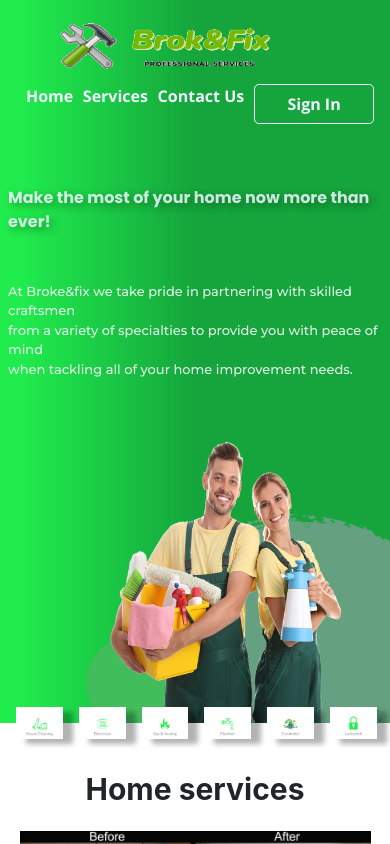
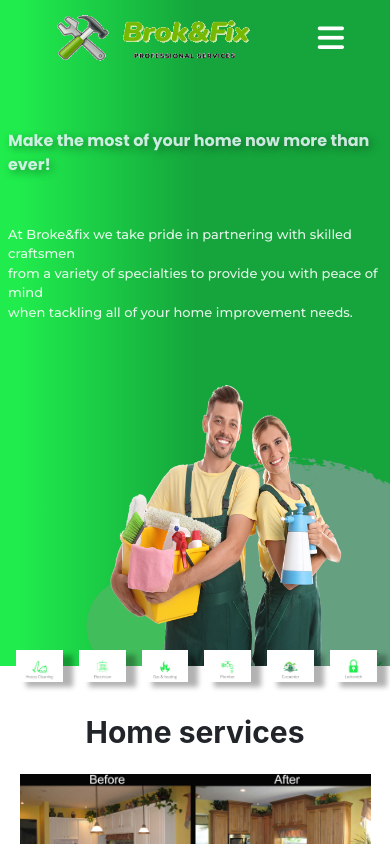
Before and after one commit to andresscg/brokenfix, a React (Create React App) app in the folder frontend/: page / in a window 390 px wide. Shown: the top 844 px of the page. Built offline with nearby package versions, Linux system fonts and the light colour scheme.

Commit message:
navbar hambuerguesa

```diff
--- a/frontend/src/components/Navbar.js
+++ b/frontend/src/components/Navbar.js
@@ -1,17 +1,27 @@
-import React from 'react';
+import React, { useState, useEffect } from "react";
 import '../styles/Navbar.css';
 import { Link } from 'react-router-dom';
 import { connect } from 'react-redux';
 import usersActions from "../redux/actions/usersActions";
 
+
 const Navbar = (props) => {
-
+  const [click, setClick] = useState(false);
+  const openNavBar = () => setClick(!click);
   console.log(props)
   // const {img} = props.img
   const logOutHandler = (e) => {
       e.preventDefault()
       props.logOut()
   }
+  // const openNavBar = (e) =>{
+  //   var menu      = document.querySelector('fa fa-bars');
+  //   var drawer    = document.querySelector("nav-menu");
+  //   menu.addEventListener('click', function (e) {
+  //     /*Abrir menu*/
+  //     drawer.classList.toggle('show');
+  // });
+  // }
   // const userImg = img
   // console.log(userImg)
   return (
@@ -19,7 +29,7 @@ const Navbar = (props) => {
       <Link to='/'>
           <img src="./assets/logo.png" alt="logo" className="nav-logo" />
       </Link>
-      <div className="nav-menu">
+      <div className={click ? "nav-menu show" : "nav-menu"}>
           <Link to="/" className='navbar-links'>
             Home
           </Link>
@@ -29,7 +39,6 @@ const Navbar = (props) => {
           <Link to='/contact' className='navbar-links'>
             Contact Us
           </Link>
-      </div>
       { !props.user ?
         <div className='cont-log-sign'>
           <Link to="/sign" className='navbar-links'>
@@ -42,12 +51,16 @@ const Navbar = (props) => {
             padding: '.1rem',
             backgroundColor: 'gray',
             borderRadius: '50%'}
-            }>
+          }>
               <img src={props.img} className='img-user' alt="Profile user icon"/>
           </div>
           <button onClick={(e) => logOutHandler(e)}>Log Out</button>
         </div>
       }
+      </div>
+      <div className='btn-menu' onClick={openNavBar} >
+     <i className={click ? "fas fa-times" : "fas fa-bars"}  />
+      </div>
     </div>
   )
 }
--- a/frontend/src/styles/Navbar.css
+++ b/frontend/src/styles/Navbar.css
@@ -1,54 +1,162 @@
 .nav-container {
   background-color: var(--green);
-  background: rgb(32,236,77);
-  background: linear-gradient(90deg, #20ec4d 5%, rgba(21,165,60,1) 50%);
-  /* position: fixed; */
-  max-width: 100%;
-  padding: 1rem;
-  width: 100%;
-  display: flex;
-  align-items: center;
-  justify-content: space-around;
-  flex-wrap: wrap;
-  z-index: 20;
+  background      : rgb(32, 236, 77);
+  background      : linear-gradient(90deg, #20ec4d 5%, rgba(21, 165, 60, 1) 50%);
+  /* position     : fixed; */
+  max-width       : 100%;
+  padding         : 1rem;
+  width           : 100%;
+  height          : 75px;
+  display         : flex;
+  justify-content : space-between;
+  align-items     : center;
 }
 
 .nav-logo {
   max-width: 80%;
-  height: 60px;
+  height   : 60px;
 }
 
 .nav-menu {
-  display: flex;
+  display     : flex;
+  margin-right: 30px;
 }
 
 .navbar-links {
-  color: #f0f8ff;
-  margin-left: .6rem;
-  font-weight: bold;
+  color          : #f0f8ff;
+  margin-left    : 1rem;
+  font-weight    : bold;
   text-decoration: none;
+  font-size      : 20px;
+  text-transform : uppercase;
+  display        : block;
+  padding        : 7px 13px;
 }
 
-.cont-log-sign{
-  margin-top: 1rem;
+.btn-menu {
+  margin-right: 30px;
+  font-size   : 30px;
+  color       : #fff;
+  cursor      : pointer;
+  display     : none;
 }
+
+/* nav-menu .show {
+  top: 65px;
+
+} */
+.nav-links-mobile {
+  display: none;
+}
+
+@media screen and (max-width:952px) {
+  .nav-logo {
+    font-size   : 30px;
+    padding-left: 35px;
+  }
+
+  .navbar-links {
+    font-size: 16px;
+  }
+}
+
+@media screen and (max-width:858px) {
+  .nav-container {
+    position: relative;
+
+  }
+
+  .btn-menu {
+    display: inline-flex;
+  }
+
+  .nav-menu {
+    display: flex;
+    flex-direction: column;
+    width: 100%;
+    height: 90vh;
+    position: absolute;
+    top: 80px;
+    left: -100%;
+    opacity: 1;
+    transition: all 0.5s ease;
+    justify-content: center;
+    gap: 40px;
+  }
+  .nav-menu.show {
+    position:absolute;
+    background: #242222;
+    left: 0;
+    opacity: 1;
+    transition: all 0.5s ease;
+    z-index: 1;
+
+  }
+  .nav-links {
+    text-align: center;
+    padding: 2rem;
+    width: 100%;
+    display: table;
+    font-size: 30px;
+
+  }
+
+  .navbar-links:hover {
+    background: none;
+  }
+
+  .nav-menu {
+    font-size  : 15px;
+    color      : #fff;
+    font-weight: bold;
+  }
+
+  .navbar-links:hover {
+    color: #09d613;
+  }
+
+  .nav-logo {
+    font-size   : 20px;
+    padding-left: 37px;
+  }
+  .nav-links-mobile {
+    display: block;
+    text-align: center;
+    margin: 2rem auto;
+    border-radius: 4px;
+    width: 80%;
+    text-decoration: none;
+    font-size: 1.5rem;
+    background-color: transparent;
+    color: #fff;
+    padding: 14px 20px;
+    border: 1px solid #fff;
+    transition: all 0.3s ease-out;
+  }
+}
+
+.cont-log-sign {
+  margin-right: 10px;
+  margin-left : 120px;
+}
+
 .cont-log-sign a {
-  border: 1px solid #f0f8ff;
-  padding: .5rem 2rem;
+  border       : 1px solid #f0f8ff;
+  padding      : .5rem 2rem;
   border-radius: .3rem;
-  transition: .6s;
+  transition   : .6s;
 }
 
 .navbar-links:hover {
   background-color: #f0f8ff;
-  color: var(--green);
+  color           : var(--green);
 }
 
 .img-user {
-  width: 50px;
-  height: 50px;
-  background-repeat: no-repeat;
+  width              : 50px;
+  height             : 50px;
+  background-repeat  : no-repeat;
   background-position: 50%;
-  border-radius: 50%;
-  background-size: 100% auto;
+  border-radius      : 50%;
+  background-size    : 100% auto;
 }
```
Also changed, not shown: frontend/package.json (+6 -1 lines), 1 other file (tests, documents, lock files or other folders).
